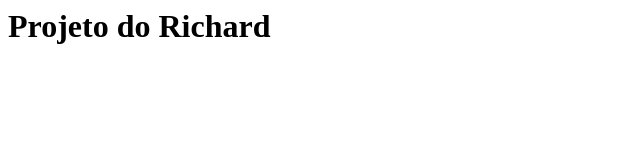
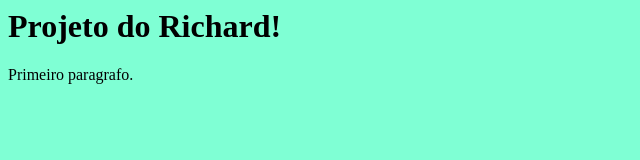
Before and after one commit to richarSantos/curso, a plain HTML site: page index.html in a window 1280 px wide. Shown: the whole page, without its empty margins (0-640 px from the left). Drawn offline with Linux system fonts and the light colour scheme.

Commit message:
Adicionando estilo para a nossa página

```diff
--- /dev/null
+++ b/design.css
@@ -0,0 +1,3 @@
+body
+    { background-color: aquamarine;
+}
--- a/index.html
+++ b/index.html
@@ -1,11 +1,12 @@
 <html>
  <head>
-
+    <link rel="stylesheet" tipe="text/css" href="design.css">
  </head>
 
 <body>
 
-    <h1> Projeto do Richard</h1>
+    <h1> Projeto do Richard!</h1>
+    <p> Primeiro paragrafo. </p>
 
 </body>
 
```
